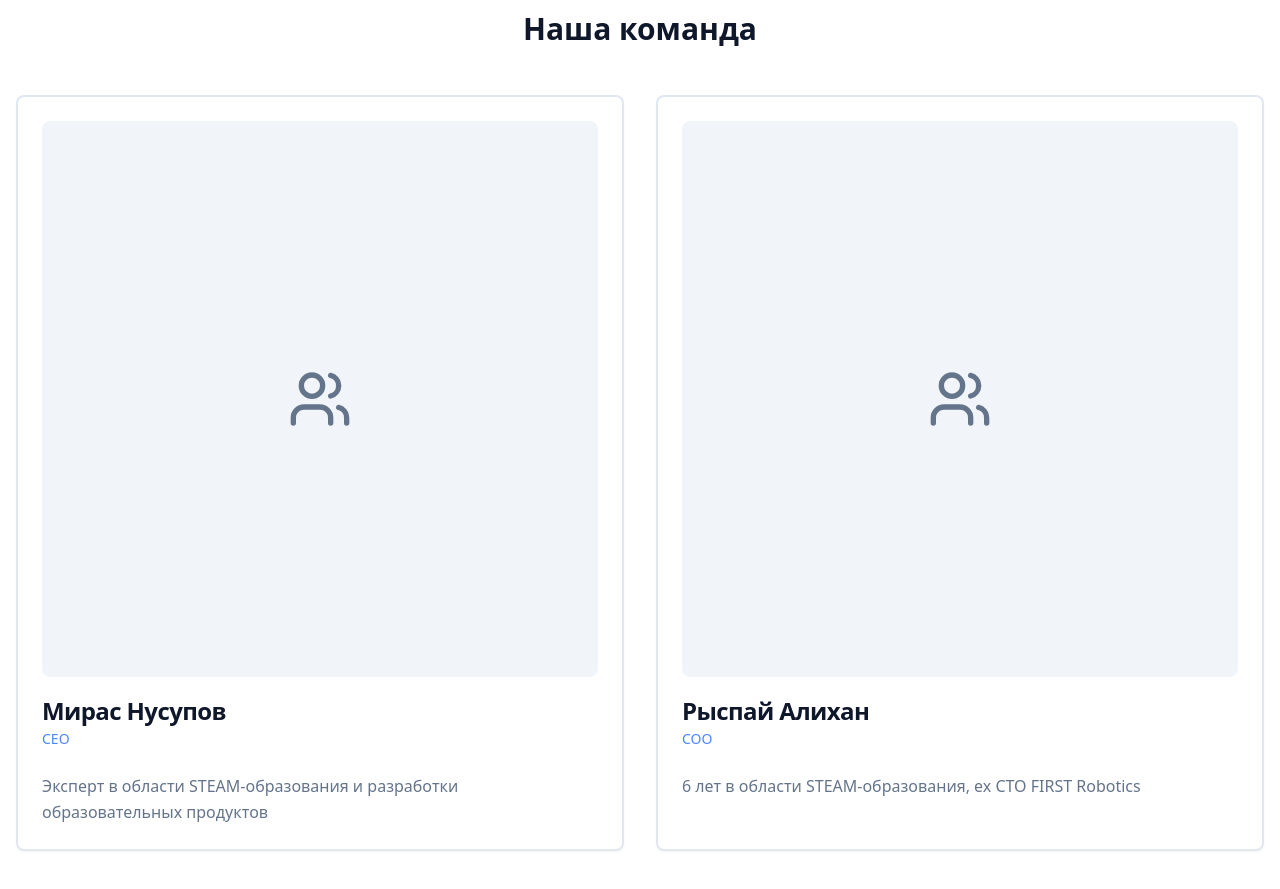
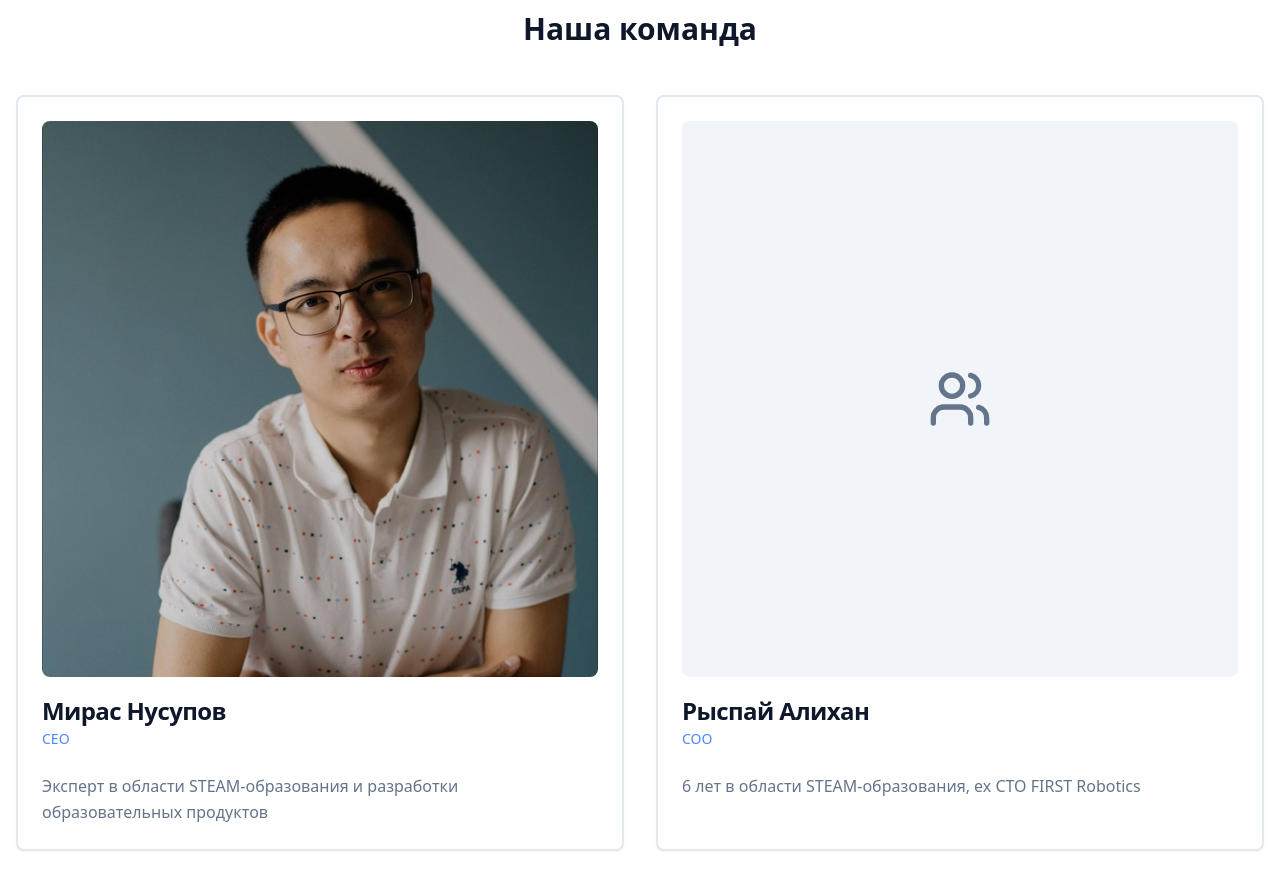
Before and after one commit to aeroo-space/aeroo-launchpad, a React (Vite) app: page /about in a window 1280 px wide. Shown: the part 1180-2069 px from the top of the page. Built offline with nearby package versions, Linux system fonts and the light colour scheme.

Commit message:
Add photo to About page

```diff
--- a/src/pages/About.tsx
+++ b/src/pages/About.tsx
@@ -25,7 +25,7 @@ const team = [
     name: "Мирас Нусупов",
     role: "CEO",
     bio: "Эксперт в области STEAM-образования и разработки образовательных продуктов",
-    image: "/placeholder.svg"
+    image: "/lovable-uploads/4545a519-7175-4528-aa72-a8ac5307ea4d.png"
   },
   {
     name: "Рыспай Алихан",
@@ -146,8 +146,12 @@ const About = () => {
             {team.map((member, index) => (
               <Card key={index} className="group hover:shadow-xl transition-all duration-300 border-2 hover:border-primary/50">
                 <CardHeader>
-                  <div className="aspect-square bg-muted rounded-lg mb-4 flex items-center justify-center">
-                    <Users className="h-16 w-16 text-muted-foreground" />
+                  <div className="aspect-square bg-muted rounded-lg mb-4 flex items-center justify-center overflow-hidden">
+                    {member.image !== "/placeholder.svg" ? (
+                      <img src={member.image} alt={member.name} className="w-full h-full object-cover" />
+                    ) : (
+                      <Users className="h-16 w-16 text-muted-foreground" />
+                    )}
                   </div>
                   <CardTitle className="group-hover:text-primary transition-colors">
                     {member.name}
```
Also changed, not shown: public/lovable-uploads/4545a519-7175-4528-aa72-a8ac5307ea4d.png (added).
